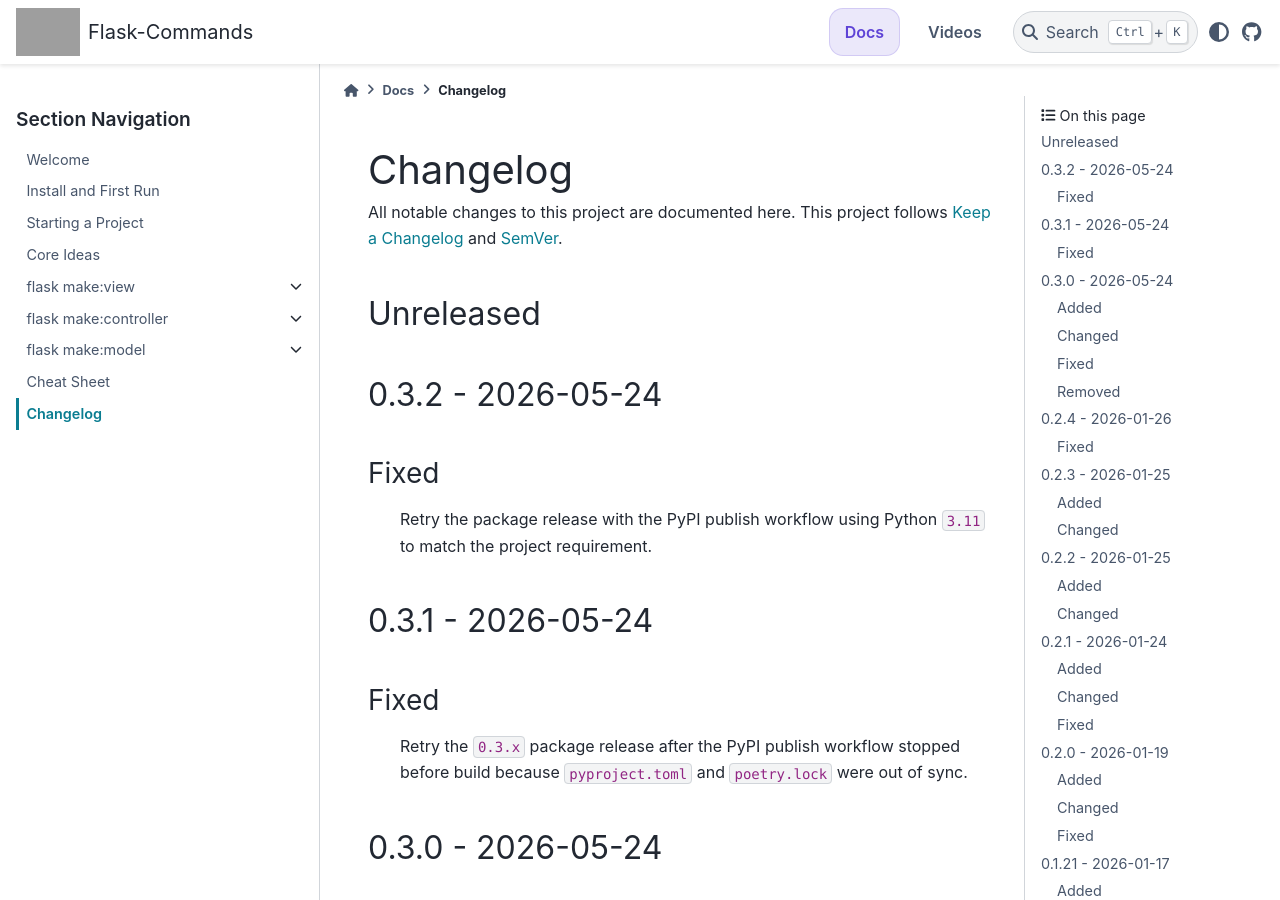
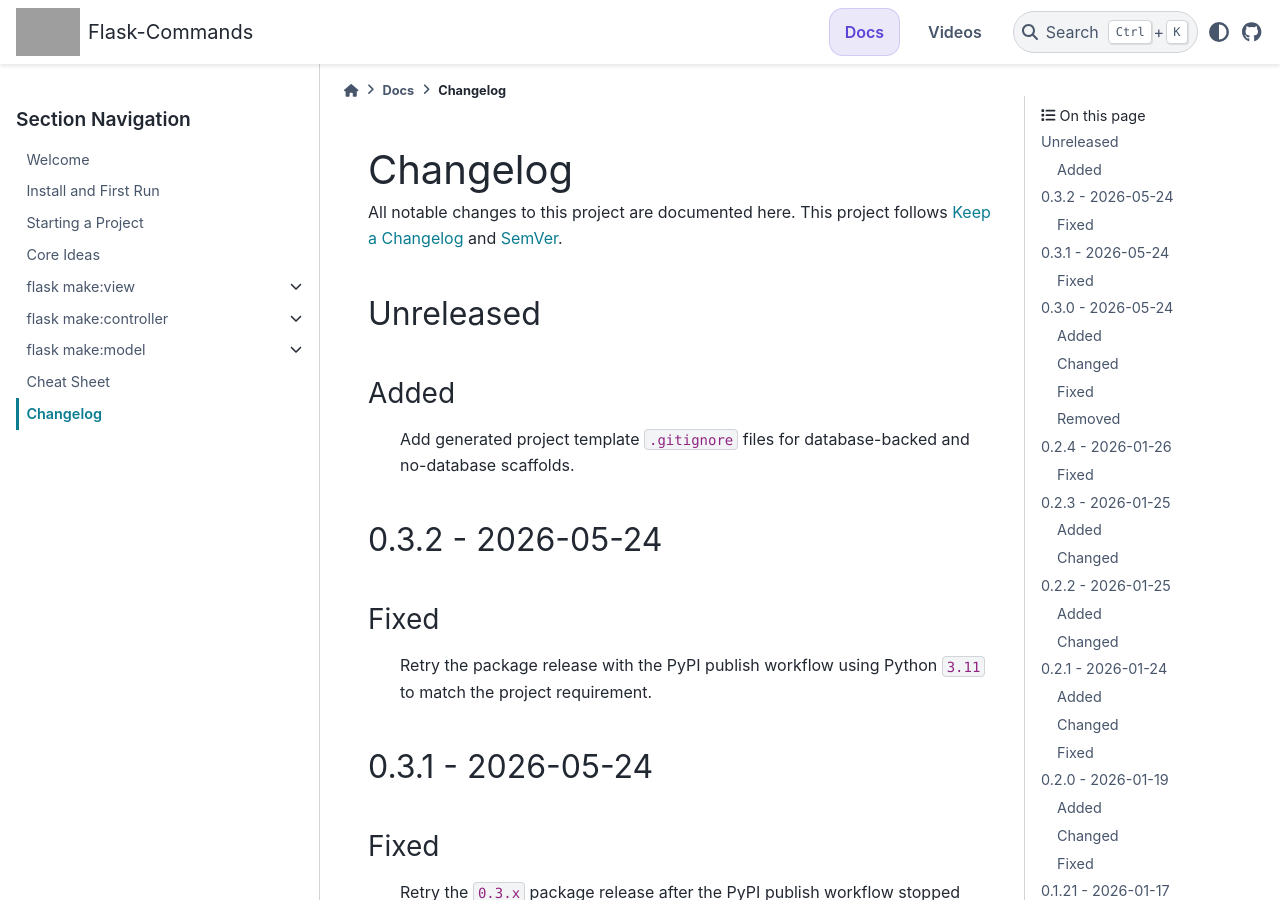
Before and after one commit to VoyagerX21/flask-commands, a Sphinx documentation site: the page built from docs/source/changelog.rst, in a window 1280 px wide and 900 px high. Built offline with Sphinx 7.4.7 and the PyData theme 0.15.4, drawn with Linux system fonts in a browser that asks for light colours; grey boxes are pictures that could not be loaded.

Commit message:
chore(templates): add generated project gitignore files
- Add .gitignore coverage for the database-backed project template
- Add matching .gitignore coverage for the no-database project template
- Ignore common Python, virtualenv, cache, database, Node, OS, and editor artifacts

```diff
--- a/docs/source/changelog.rst
+++ b/docs/source/changelog.rst
@@ -7,6 +7,9 @@ This project follows `Keep a Changelog <https://keepachangelog.com/>`_ and
 
 Unreleased
 ----------
+Added
+~~~~~
+- Add generated project template ``.gitignore`` files for database-backed and no-database scaffolds.
 
 0.3.2 - 2026-05-24
 -------------------
```
Also changed, not shown: 2 other files.
